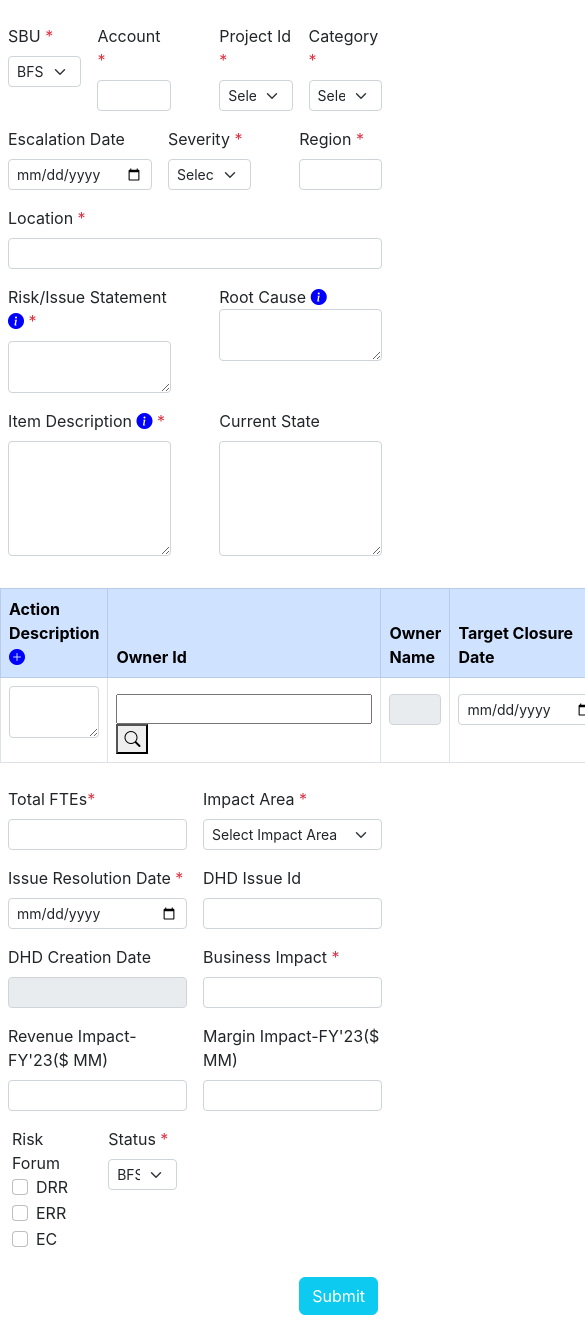
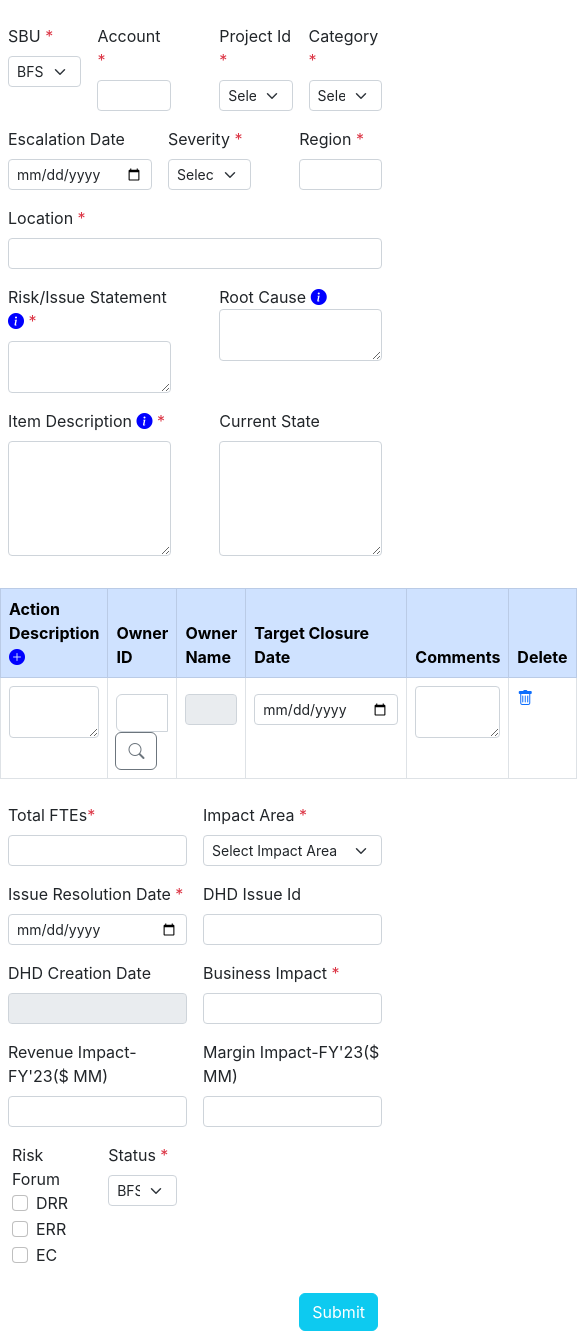
Before and after one commit to nirban123/React-Assignment, a React (Create React App) app: page / in a window 390 px wide. Shown: the top 1331 px of the page, 585 px wide, since content can reach past the window. Built offline with nearby package versions, Linux system fonts and the light colour scheme.

Commit message:
Created Owner search component

```diff
--- a/src/App.js
+++ b/src/App.js
@@ -1,55 +1,94 @@
-import React,{useState,useEffect} from 'react';
-import logo from './logo.svg';
-import './App.css';
-
+import React, { useState, useEffect } from "react";
+import logo from "./logo.svg";
+import "./App.css";
+import OwnerSearch from "./OwnerSearch";
 
 function App() {
-  const [values,setValues] = useState({});
+  const [values, setValues] = useState({
+    ownerDetails: [],
+  });
 
   const changeHandler = (e) => {
     const name = e.target.name;
     let value = e.target.value;
-    let multiValue=[];
+    let multiValue = [];
     // if(name == 'riskForum') {
     //     if(e.target.checked) {
     //        multiValue.push(e.target.value);
     //        value = multiValue;
     //     }
     // }
-    setValues((values)=>({...values,[name]:value}));
-  }
+    setValues((values) => ({ ...values, [name]: value }));
+  };
+
+  const handleOwnerSelect = (selectedVal) => {
+    console.log("selectedVal", selectedVal);
+  };
+
   const handleSubmit = (e) => {
     e.preventDefault();
     console.log(values);
-}
+  };
   return (
     <div className="container mt-3">
       <form onSubmit={handleSubmit}>
         <div className="row">
           <div className="col p-2">
-        <label htmlFor="sbu" className="form-label">SBU <span className="text-danger">*</span></label>
-        <select className="form-select form-select-sm form-control form-control-sm" id="sbu" name="sbu" onChange={(e)=>changeHandler(e)} required>
+            <label htmlFor="sbu" className="form-label">
+              SBU <span className="text-danger">*</span>
+            </label>
+            <select
+              className="form-select form-select-sm form-control form-control-sm"
+              id="sbu"
+              name="sbu"
+              onChange={(e) => changeHandler(e)}
+              required
+            >
               <option value="BFS">BFS</option>
               <option value="DFS">DFS</option>
             </select>
           </div>
           <div className="col p-2">
-        <label htmlFor="account" className="form-label">Account <span className="text-danger">*</span></label>
-        <input type="text" className="form-control form-control-sm" id="account" name="account" onChange={(e)=>changeHandler(e)} required />
+            <label htmlFor="account" className="form-label">
+              Account <span className="text-danger">*</span>
+            </label>
+            <input
+              type="text"
+              className="form-control form-control-sm"
+              id="account"
+              name="account"
+              onChange={(e) => changeHandler(e)}
+              required
+            />
           </div>
-      <div className="col-1">
-      </div>
+          <div className="col-1"></div>
           <div className="col p-2 ">
-        <label htmlFor="projectid" className="form-label">Project Id <span className="text-danger">*</span></label>
-        <select className="form-select form-select-sm form-control form-control-sm" id="projectId" name="projectId" onChange={(e)=>changeHandler(e)} required>
+            <label htmlFor="projectid" className="form-label">
+              Project Id <span className="text-danger">*</span>
+            </label>
+            <select
+              className="form-select form-select-sm form-control form-control-sm"
+              id="projectId"
+              name="projectId"
+              onChange={(e) => changeHandler(e)}
+              required
+            >
               <option value>Select Project Id</option>
               <option value="BFS">BFS</option>
               <option value="DFS">DFS</option>
             </select>
           </div>
           <div className="col p-2">
-        <label htmlFor="category" className="form-label">Category <span className="text-danger">*</span></label>
-        <select className="form-select form-select-sm  form-control form-control-sm" id="category" name="category" onChange={(e)=>changeHandler(e)} required>
+            <label htmlFor="category" className="form-label">
+              Category <span className="text-danger">*</span>
+            </label>
+            <select
+              className="form-select form-select-sm  form-control form-control-sm"
+              id="category"
+              name="category"
+              onChange={(e) => changeHandler(e)}
+              required
+            >
               <option value>Select Category</option>
               <option value="BFS">BFS</option>
               <option value="DFS">DFS</option>
@@ -58,49 +97,120 @@ function App() {
         </div>
         <div className="row">
           <div className="col p-2">
-        <label htmlFor="escalationDate" className="form-label">Escalation Date</label>
-        <input type="date" className="form-control form-control-sm" id="escalationDate" name="escalationDate" onChange={(e)=>changeHandler(e)} />
+            <label htmlFor="escalationDate" className="form-label">
+              Escalation Date
+            </label>
+            <input
+              type="date"
+              className="form-control form-control-sm"
+              id="escalationDate"
+              name="escalationDate"
+              onChange={(e) => changeHandler(e)}
+            />
           </div>
           <div className="col p-2">
-        <label htmlFor="severity" className="form-label">Severity <span className="text-danger">*</span></label>
-        <select className="form-select form-select-sm form-control form-control-sm" id="severity" name="severity" onChange={(e)=>changeHandler(e)} required>
+            <label htmlFor="severity" className="form-label">
+              Severity <span className="text-danger">*</span>
+            </label>
+            <select
+              className="form-select form-select-sm form-control form-control-sm"
+              id="severity"
+              name="severity"
+              onChange={(e) => changeHandler(e)}
+              required
+            >
               <option value>Select Severity</option>
               <option value="BFS">BFS</option>
               <option value="DFS">DFS</option>
             </select>
           </div>
-      <div className="col-1">
+          <div className="col-1"></div>
+          <div className="col p-2">
+            <label htmlFor="region" className="form-label">
+              Region <span className="text-danger">*</span>
+            </label>
+            <input
+              type="text"
+              className="form-control form-control-sm"
+              id="region"
+              name="region"
+              onChange={(e) => changeHandler(e)}
+              required
+            />
           </div>
           <div className="col p-2">
-        <label htmlFor="region" className="form-label">Region <span className="text-danger">*</span></label>
-        <input type="text" className="form-control form-control-sm" id="region" name="region" onChange={(e)=>changeHandler(e)} required />
-      </div>
-      <div className="col p-2">
-        <label htmlFor="location" className="form-label">Location <span className="text-danger">*</span></label>
-        <input type="text" className="form-control form-control-sm" id="location" name="location" onChange={(e)=>changeHandler(e)} required />
+            <label htmlFor="location" className="form-label">
+              Location <span className="text-danger">*</span>
+            </label>
+            <input
+              type="text"
+              className="form-control form-control-sm"
+              id="location"
+              name="location"
+              onChange={(e) => changeHandler(e)}
+              required
+            />
           </div>
         </div>
         <div className="row">
           <div className="col p-2">
-        <label htmlFor="risk" className="form-label">Risk/Issue Statement <span className="bi bi-info-circle-fill blue-color"> </span> <span className="text-danger">*</span></label>
-        <textarea className="form-control form-control-sm" id="risk" name="risk" onChange={(e)=>changeHandler(e)} required defaultValue={""} />
+            <label htmlFor="risk" className="form-label">
+              Risk/Issue Statement{" "}
+              <span className="bi bi-info-circle-fill blue-color"> </span>{" "}
+              <span className="text-danger">*</span>
+            </label>
+            <textarea
+              className="form-control form-control-sm"
+              id="risk"
+              name="risk"
+              onChange={(e) => changeHandler(e)}
+              required
+              defaultValue={""}
+            />
           </div>
-      <div className="col-1">
-      </div>
-      <div className="col p-2">Root Cause <span className="bi bi-info-circle-fill blue-color"> </span>
-        <textarea className="form-control form-control-sm" id="rootCause" name="rootCause" onChange={(e)=>changeHandler(e)} defaultValue={""} />
+          <div className="col-1"></div>
+          <div className="col p-2">
+            Root Cause{" "}
+            <span className="bi bi-info-circle-fill blue-color"> </span>
+            <textarea
+              className="form-control form-control-sm"
+              id="rootCause"
+              name="rootCause"
+              onChange={(e) => changeHandler(e)}
+              defaultValue={""}
+            />
           </div>
         </div>
         <div className="row">
           <div className="col p-2">
-        <label htmlFor="itemDescription" className="form-label">Item Description <span className="bi bi-info-circle-fill blue-color"> </span> <span className="text-danger">*</span></label>
-        <textarea className="form-control form-control-sm" rows={5} id="itemDescription" name="itemDescription" onChange={(e)=>changeHandler(e)}  required defaultValue={""} />
+            <label htmlFor="itemDescription" className="form-label">
+              Item Description{" "}
+              <span className="bi bi-info-circle-fill blue-color"> </span>{" "}
+              <span className="text-danger">*</span>
+            </label>
+            <textarea
+              className="form-control form-control-sm"
+              rows={5}
+              id="itemDescription"
+              name="itemDescription"
+              onChange={(e) => changeHandler(e)}
+              required
+              defaultValue={""}
+            />
           </div>
-      <div className="col-1">
-      </div>
+          <div className="col-1"></div>
           <div className="col p-2">
-        <label htmlFor="currentState" className="form-label">Current State</label>
-        <textarea className="form-control form-control-sm" rows={5} id="currentState" name="currentState" onChange={(e)=>changeHandler(e)} defaultValue={""} />
+            <label htmlFor="currentState" className="form-label">
+              Current State
+            </label>
+            <textarea
+              className="form-control form-control-sm"
+              rows={5}
+              id="currentState"
+              name="currentState"
+              onChange={(e) => changeHandler(e)}
+              defaultValue={""}
+            />
           </div>
         </div>
         <br />
@@ -108,8 +218,11 @@ function App() {
           <table className="table table-bordered">
             <thead className="table-primary">
               <tr>
-            <th scope="col">Action Description <i className="bi bi-plus-circle-fill blue-color" /></th>
-            <th scope="col">Owner Id</th>
+                <th scope="col">
+                  Action Description{" "}
+                  <i className="bi bi-plus-circle-fill blue-color" />
+                </th>
+                <th scope="col">Owner ID</th>
                 <th scope="col">Owner Name</th>
                 <th scope="col">Target Closure Date</th>
                 <th scope="col">Comments</th>
@@ -118,92 +231,218 @@ function App() {
             </thead>
             <tbody>
               <tr>
-            <td><textarea className="form-control form-control-sm" id="actionDescription" name="actionDescription" defaultValue={""} /></td>
-            <td className="pt-3"><input type="text" name="search" />
-              <button type="submit"><i className="bi bi-search" /></button>
+                <td>
+                  <textarea
+                    className="form-control form-control-sm"
+                    id="actionDescription"
+                    name="actionDescription"
+                    defaultValue={""}
+                  />
                 </td>
-            <td className="pt-3"><input type="text" className="form-control form-control-sm" id="ownerName" name="ownerName" disabled /></td>
-            <td className="pt-3"><input type="date" className="form-control form-control-sm" id="target-closure-date" name="target-closure-date" /></td>
-            <td><textarea className="form-control form-control-sm" id="comments" name="comments" defaultValue={""} /></td>
-            <td><a href="#"><i className="bi bi-trash" /></a></td>
+                <td className="pt-3">
+                  <OwnerSearch onChange={handleOwnerSelect} />
+                </td>
+                <td className="pt-3">
+                  <input
+                    type="text"
+                    className="form-control form-control-sm"
+                    id="ownerName"
+                    name="ownerName"
+                    disabled
+                  />
+                </td>
+                <td className="pt-3">
+                  <input
+                    type="date"
+                    className="form-control form-control-sm"
+                    id="target-closure-date"
+                    name="target-closure-date"
+                  />
+                </td>
+                <td>
+                  <textarea
+                    className="form-control form-control-sm"
+                    id="comments"
+                    name="comments"
+                    defaultValue={""}
+                  />
+                </td>
+                <td>
+                  <a href="#">
+                    <i className="bi bi-trash" />
+                  </a>
+                </td>
               </tr>
             </tbody>
           </table>
         </div>
         <div className="row">
           <div className="col p-2">
-        <label htmlFor="totalFTEs" className="form-label">Total FTEs<span className="text-danger">*</span></label>
-        <input type="text" className="form-control form-control-sm" id="totalFTEs" name="totalFTEs" onChange={(e)=>changeHandler(e)} />
+            <label htmlFor="totalFTEs" className="form-label">
+              Total FTEs<span className="text-danger">*</span>
+            </label>
+            <input
+              type="text"
+              className="form-control form-control-sm"
+              id="totalFTEs"
+              name="totalFTEs"
+              onChange={(e) => changeHandler(e)}
+            />
           </div>
           <div className="col p-2">
-        <label htmlFor="impactArea" className="form-label">Impact Area <span className="text-danger">*</span></label>
-        <select className="form-select form-select-sm form-control form-control-sm" id="impactArea" name="impactArea" onChange={(e)=>changeHandler(e)} required>
+            <label htmlFor="impactArea" className="form-label">
+              Impact Area <span className="text-danger">*</span>
+            </label>
+            <select
+              className="form-select form-select-sm form-control form-control-sm"
+              id="impactArea"
+              name="impactArea"
+              onChange={(e) => changeHandler(e)}
+              required
+            >
               <option value>Select Impact Area</option>
               <option value="BFS">BFS</option>
               <option value="DFS">DFS</option>
             </select>
           </div>
-      <div className="col-sm-1">
+          <div className="col-sm-1"></div>
+          <div className="col p-2">
+            <label htmlFor="issueResolutionDate" className="form-label">
+              Issue Resolution Date <span className="text-danger">*</span>
+            </label>
+            <input
+              type="date"
+              className="form-control form-control-sm"
+              id="issueResolutionDate"
+              name="issueResolutionDate"
+              onChange={(e) => changeHandler(e)}
+            />
           </div>
           <div className="col p-2">
-        <label htmlFor="issueResolutionDate" className="form-label">Issue Resolution Date <span className="text-danger">*</span></label>
-        <input type="date" className="form-control form-control-sm" id="issueResolutionDate" name="issueResolutionDate" onChange={(e)=>changeHandler(e)} />
-      </div>
-      <div className="col p-2">
-        <label htmlFor="dhdIssueId" className="form-label">DHD Issue Id</label>
-        <input type="text" className="form-control form-control-sm" name="dhdIssueId" id="dhdIssueId" onChange={(e)=>changeHandler(e)} />
+            <label htmlFor="dhdIssueId" className="form-label">
+              DHD Issue Id
+            </label>
+            <input
+              type="text"
+              className="form-control form-control-sm"
+              name="dhdIssueId"
+              id="dhdIssueId"
+              onChange={(e) => changeHandler(e)}
+            />
           </div>
         </div>
         <div className="row">
           <div className="col p-2">
-        <label htmlFor="dhdCreationDate" className="form-label">DHD Creation Date</label>
-        <input type="text" className="form-control form-control-sm" id="dhdCreationDate" name="dhdCreationDate" onChange={(e)=>changeHandler(e)} disabled />
+            <label htmlFor="dhdCreationDate" className="form-label">
+              DHD Creation Date
+            </label>
+            <input
+              type="text"
+              className="form-control form-control-sm"
+              id="dhdCreationDate"
+              name="dhdCreationDate"
+              onChange={(e) => changeHandler(e)}
+              disabled
+            />
           </div>
           <div className="col p-2">
-        <label htmlFor="businessImpact" className="form-label">Business Impact <span className="text-danger">*</span></label>
-        <input type="text" className="form-control form-control-sm" id="businessImpact" name="businessImpact" onChange={(e)=>changeHandler(e)} />
+            <label htmlFor="businessImpact" className="form-label">
+              Business Impact <span className="text-danger">*</span>
+            </label>
+            <input
+              type="text"
+              className="form-control form-control-sm"
+              id="businessImpact"
+              name="businessImpact"
+              onChange={(e) => changeHandler(e)}
+            />
           </div>
-      <div className="col-sm-1">
+          <div className="col-sm-1"></div>
+          <div className="col p-2">
+            <label htmlFor="revenueImpact" className="form-label">
+              Revenue Impact-FY'23($ MM)
+            </label>
+            <input
+              type="text"
+              className="form-control form-control-sm"
+              id="revenueImpact"
+              name="revenueImpact"
+              onChange={(e) => changeHandler(e)}
+            />
           </div>
           <div className="col p-2">
-        <label htmlFor="revenueImpact" className="form-label">Revenue Impact-FY'23($ MM)</label>
-        <input type="text" className="form-control form-control-sm" id="revenueImpact" name="revenueImpact" onChange={(e)=>changeHandler(e)} />
-      </div>
-      <div className="col p-2">
-        <label htmlFor="marginImpact" className="form-label">Margin Impact-FY'23($ MM)</label>
-        <input type="text" className="form-control form-control-sm" name="marginImpact" id="marginImpact" onChange={(e)=>changeHandler(e)} />
+            <label htmlFor="marginImpact" className="form-label">
+              Margin Impact-FY'23($ MM)
+            </label>
+            <input
+              type="text"
+              className="form-control form-control-sm"
+              name="marginImpact"
+              id="marginImpact"
+              onChange={(e) => changeHandler(e)}
+            />
           </div>
         </div>
         <div className="row">
           <div className="col pt-2">
-        Risk Forum<br />
+            Risk Forum
+            <br />
             <div className="form-check  form-check-inline">
-          <input className="form-check-input" type="checkbox" name="riskForum" onChange={(e)=>changeHandler(e)}  defaultValue="DDR" />
-          <label className="form-check-label" htmlFor="inlineCheckbox1">DRR</label>
+              <input
+                className="form-check-input"
+                type="checkbox"
+                name="riskForum"
+                onChange={(e) => changeHandler(e)}
+                defaultValue="DDR"
+              />
+              <label className="form-check-label" htmlFor="inlineCheckbox1">
+                DRR
+              </label>
             </div>
             <div className="form-check form-check-inline">
-          <input className="form-check-input" type="checkbox" name="riskForum" onChange={(e)=>changeHandler(e)} defaultValue="ERR" />
-          <label className="form-check-label" htmlFor="inlineCheckbox2">ERR</label>
+              <input
+                className="form-check-input"
+                type="checkbox"
+                name="riskForum"
+                onChange={(e) => changeHandler(e)}
+                defaultValue="ERR"
+              />
+              <label className="form-check-label" htmlFor="inlineCheckbox2">
+                ERR
+              </label>
             </div>
             <div className="form-check form-check-inline">
-          <input className="form-check-input" type="checkbox" name="riskForum" onChange={(e)=>changeHandler(e)}  defaultValue="EC" />
-          <label className="form-check-label" htmlFor="inlineCheckbox3">EC</label>
+              <input
+                className="form-check-input"
+                type="checkbox"
+                name="riskForum"
+                onChange={(e) => changeHandler(e)}
+                defaultValue="EC"
+              />
+              <label className="form-check-label" htmlFor="inlineCheckbox3">
+                EC
+              </label>
             </div>
           </div>
           <div className="col pt-2">
-        <label htmlFor="status" className="form-label">Status <span className="text-danger">*</span></label>
-        <select className="form-select form-select-sm form-control form-control-sm" id="status" name="status" onChange={(e)=>changeHandler(e)}>
+            <label htmlFor="status" className="form-label">
+              Status <span className="text-danger">*</span>
+            </label>
+            <select
+              className="form-select form-select-sm form-control form-control-sm"
+              id="status"
+              name="status"
+              onChange={(e) => changeHandler(e)}
+            >
               <option value="BFS">BFS</option>
               <option value="DFS">DFS</option>
             </select>
           </div>
-      <div className="col-1">
+          <div className="col-1"></div>
+          <div className="col p-2"></div>
+          <div className="col p-2"></div>
         </div>
-      <div className="col p-2">
-      </div>
-      <div className="col p-2">
-      </div>
-    </div><br />
+        <br />
         <div className="row">
           <div className="col text-end">
             <input type="submit" className="btn btn-info text-white" />
@@ -211,7 +450,6 @@ function App() {
         </div>
       </form>
     </div>
-
   );
 }
 
--- /dev/null
+++ b/src/OwnerSearch.js
@@ -0,0 +1,96 @@
+import React, { useState } from "react";
+
+const OWNERS = [
+  {
+    id: "1234",
+    name: "David",
+  },
+  {
+    id: "1235",
+    name: "John",
+  },
+  {
+    id: "2236",
+    name: "Mathue",
+  },
+];
+
+function OwnerSearch({ onChange }) {
+  const [searchQuery, setSearchQuery] = useState("");
+  const [searchResult, setSearchResult] = useState([]);
+
+  const handleSearch = (e) => {
+    const searchValue = e.target.value;
+    // Save state
+    setSearchQuery(searchValue);
+
+    // If search query perform search
+    if (searchValue) {
+      const sResult = OWNERS.filter((item) =>
+        item.id.startsWith(searchValue) ? true : false
+      );
+      setSearchResult(sResult);
+    } else {
+      setSearchResult([]);
+    }
+  };
+
+  const handleSelect = (elm) => {
+    // setSearchResult([]);
+    onChange(elm);
+  };
+
+  const renderSearchHints = () => {
+    if (searchQuery) {
+      if (searchResult && searchResult.length) {
+        return (
+          <div className="hints-wrapper">
+            <ul className="list-group">
+              {searchResult.map((elm) => (
+                <li
+                  key={elm.id}
+                  className="list-group-item list-group-item-action"
+                  role="presentation"
+                  onClick={() => handleSelect(elm)}
+                >
+                  {elm.name}
+                </li>
+              ))}
+            </ul>
+          </div>
+        );
+      }
+      return (
+        <div className="hints-wrapper">
+          <ul className="list-group">
+            <li className="list-group-item ">No result found</li>
+          </ul>
+        </div>
+      );
+    }
+    return null;
+  };
+
+  return (
+    <div className="owner-search">
+      <div className="input-group">
+        <input
+          type="text"
+          className="form-control"
+          name="search"
+          value={searchQuery}
+          onChange={handleSearch}
+        />
+        <div className="input-group-append">
+          <button className="btn btn-outline-secondary" type="button">
+            <i className="bi bi-search" />
+          </button>
+        </div>
+      </div>
+
+      {renderSearchHints()}
+    </div>
+  );
+}
+
+export default OwnerSearch;
```
Lines whose indentation alone changed are shown as unchanged.
